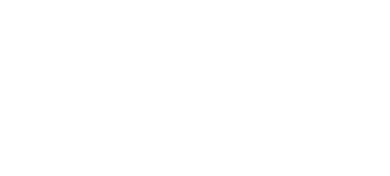
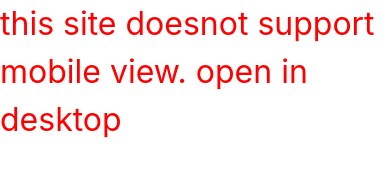
Before and after one commit to gurpartap0306/portfolio, a plain HTML site: page index.html in a window 390 px wide. Drawn offline with nearby package versions, Linux system fonts and the light colour scheme.

Commit message:
blocked mobile view

```diff
--- a/index.html
+++ b/index.html
@@ -12,7 +12,7 @@
    <link rel="stylesheet" href="stylesheet1.css">
  </head>
 
-  <body class="container-fluid">
+  <body ><section class="container-fluid">
     <div class="cover"></div>
     <div class="intro-flex intro-container">
       <div class="user-pic">
@@ -31,5 +31,5 @@
         <div class="user-detail">Gurpartap singh is studying in srm institute of science and technology. He is from Patiala, Punjab. He likes to spend his leisure time at cooding cool programs.  </div>
       </div>
     </div>
-  </body>
+  </section>  </body>
 </html>
--- a/stylesheet1.css
+++ b/stylesheet1.css
@@ -80,7 +80,12 @@
 }
 /* for mobile*/
 @media screen and (max-width: 600px){
-html{
+body::before{
+  content: "this site doesnot support mobile view. open in desktop";
+  font-size: 2em;
+  color: red;
+}
+section{
   display: none;
 }
 }
```
